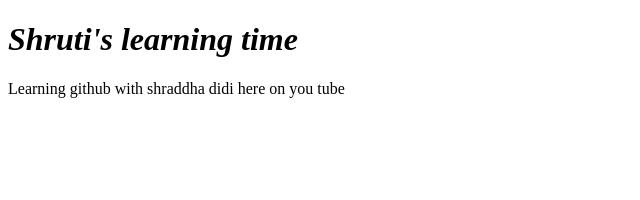
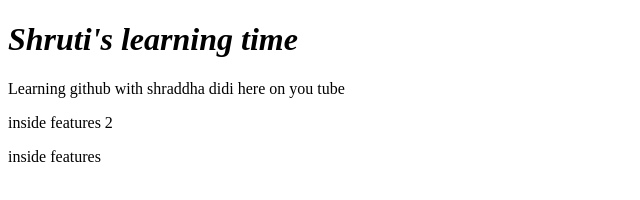
Before and after one commit to shrutiramteke1301/gitdemmo, a plain HTML site: page index.html in a window 1280 px wide. Shown: the whole page, without its empty margins (0-640 px from the left). Drawn offline with Linux system fonts and the light colour scheme.

Commit message:
Updated index.html with [describe your changes briefly]

```diff
--- a/index.html
+++ b/index.html
@@ -8,5 +8,7 @@
 <body>
       <h1><i>Shruti's learning time</i></h1>
       <p>Learning github   with shraddha didi here on you tube</p>
+      <p>inside features 2</p>
+      <p>inside features</p>
 </body>
 </html>
```
